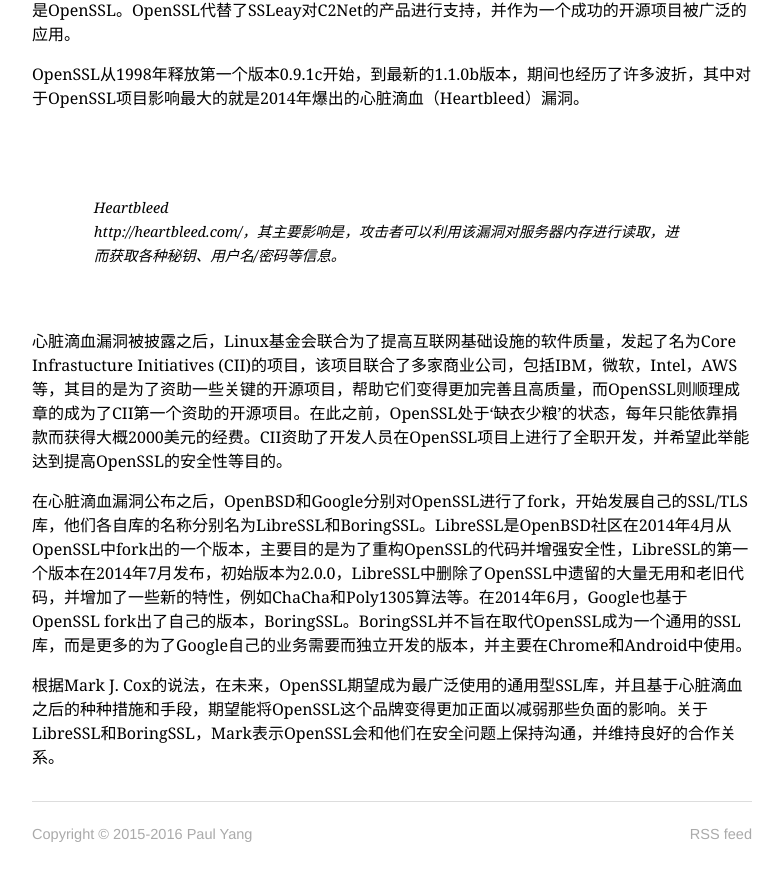
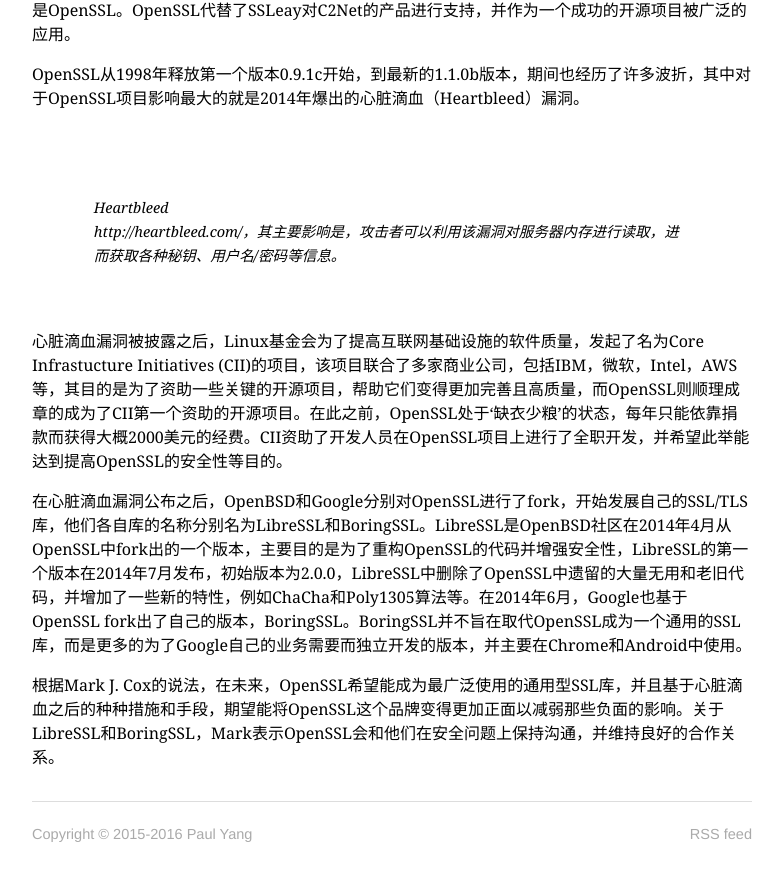
Before and after one commit to InfoHunter/infohunter.github.io, a Jekyll site: the page built from _posts/2016-10-14-openssl-chapter-01.markdown, in a window 1280 px wide and 900 px high, scrolled down 2364 px. Shown: the top 881 px of the window, without its empty margins (248-1031 px from the left). Built offline with Jekyll 4.4.1, drawn with Linux system fonts in a browser that asks for light colours; some of the changed text lies outside the part shown.

Commit message:
Update 2016-10-14-openssl-chapter-01.markdown
fix words

```diff
--- a/_posts/2016-10-14-openssl-chapter-01.markdown
+++ b/_posts/2016-10-14-openssl-chapter-01.markdown
@@ -49,8 +49,8 @@ OpenSSL从1998年释放第一个版本0.9.1c开始，到最新的1.1.0b版本，
 > Heartbleed
 > http://heartbleed.com/，其主要影响是，攻击者可以利用该漏洞对服务器内存进行读取，进而获取各种秘钥、用户名/密码等信息。
 
-心脏滴血漏洞被披露之后，Linux基金会联合为了提高互联网基础设施的软件质量，发起了名为Core Infrastucture Initiatives (CII)的项目，该项目联合了多家商业公司，包括IBM，微软，Intel，AWS等，其目的是为了资助一些关键的开源项目，帮助它们变得更加完善且高质量，而OpenSSL则顺理成章的成为了CII第一个资助的开源项目。在此之前，OpenSSL处于‘缺衣少粮’的状态，每年只能依靠捐款而获得大概2000美元的经费。CII资助了开发人员在OpenSSL项目上进行了全职开发，并希望此举能达到提高OpenSSL的安全性等目的。
+心脏滴血漏洞被披露之后，Linux基金会为了提高互联网基础设施的软件质量，发起了名为Core Infrastucture Initiatives (CII)的项目，该项目联合了多家商业公司，包括IBM，微软，Intel，AWS等，其目的是为了资助一些关键的开源项目，帮助它们变得更加完善且高质量，而OpenSSL则顺理成章的成为了CII第一个资助的开源项目。在此之前，OpenSSL处于‘缺衣少粮’的状态，每年只能依靠捐款而获得大概2000美元的经费。CII资助了开发人员在OpenSSL项目上进行了全职开发，并希望此举能达到提高OpenSSL的安全性等目的。
 
 在心脏滴血漏洞公布之后，OpenBSD和Google分别对OpenSSL进行了fork，开始发展自己的SSL/TLS库，他们各自库的名称分别名为LibreSSL和BoringSSL。LibreSSL是OpenBSD社区在2014年4月从OpenSSL中fork出的一个版本，主要目的是为了重构OpenSSL的代码并增强安全性，LibreSSL的第一个版本在2014年7月发布，初始版本为2.0.0，LibreSSL中删除了OpenSSL中遗留的大量无用和老旧代码，并增加了一些新的特性，例如ChaCha和Poly1305算法等。在2014年6月，Google也基于OpenSSL fork出了自己的版本，BoringSSL。BoringSSL并不旨在取代OpenSSL成为一个通用的SSL库，而是更多的为了Google自己的业务需要而独立开发的版本，并主要在Chrome和Android中使用。
 
-根据Mark J. Cox的说法，在未来，OpenSSL期望成为最广泛使用的通用型SSL库，并且基于心脏滴血之后的种种措施和手段，期望能将OpenSSL这个品牌变得更加正面以减弱那些负面的影响。关于LibreSSL和BoringSSL，Mark表示OpenSSL会和他们在安全问题上保持沟通，并维持良好的合作关系。
+根据Mark J. Cox的说法，在未来，OpenSSL希望能成为最广泛使用的通用型SSL库，并且基于心脏滴血之后的种种措施和手段，期望能将OpenSSL这个品牌变得更加正面以减弱那些负面的影响。关于LibreSSL和BoringSSL，Mark表示OpenSSL会和他们在安全问题上保持沟通，并维持良好的合作关系。
```
Also changed, not shown: other parts of _posts/2016-10-14-openssl-chapter-01.markdown (+1 -1 lines).
